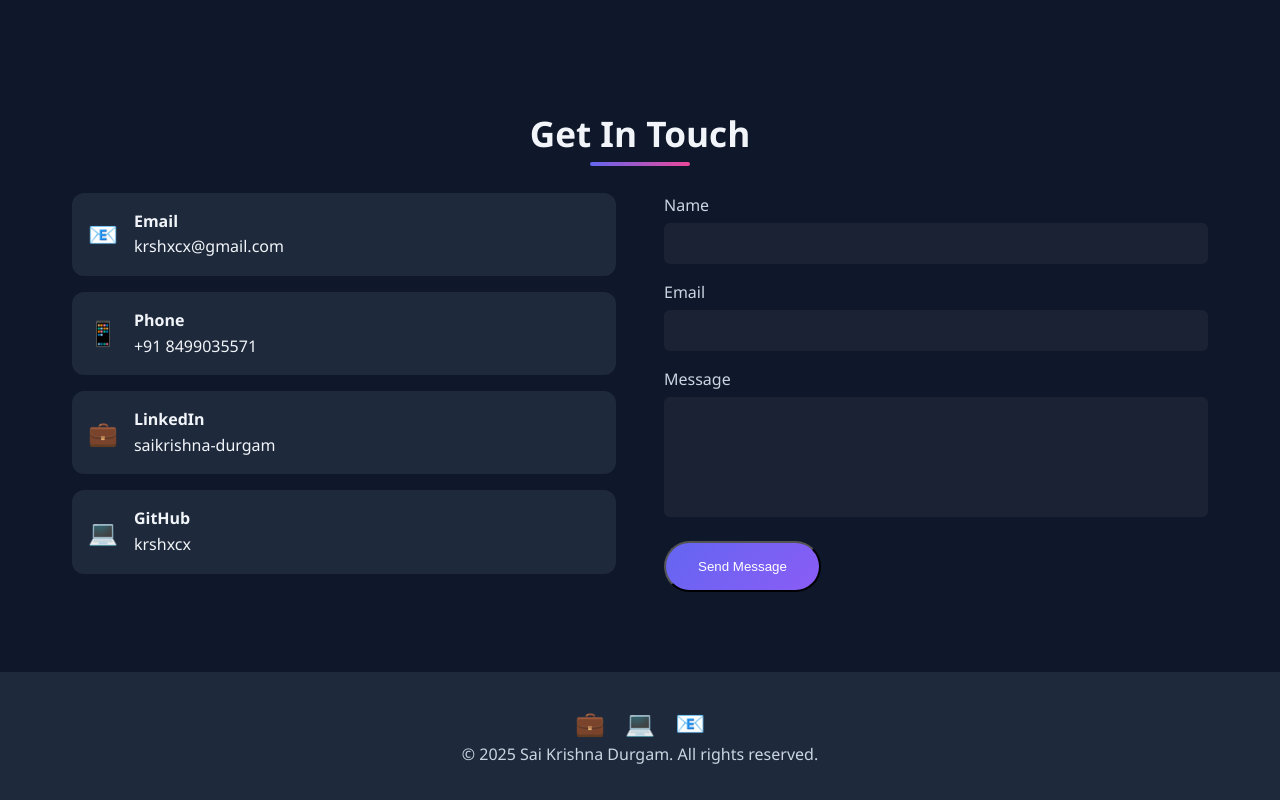
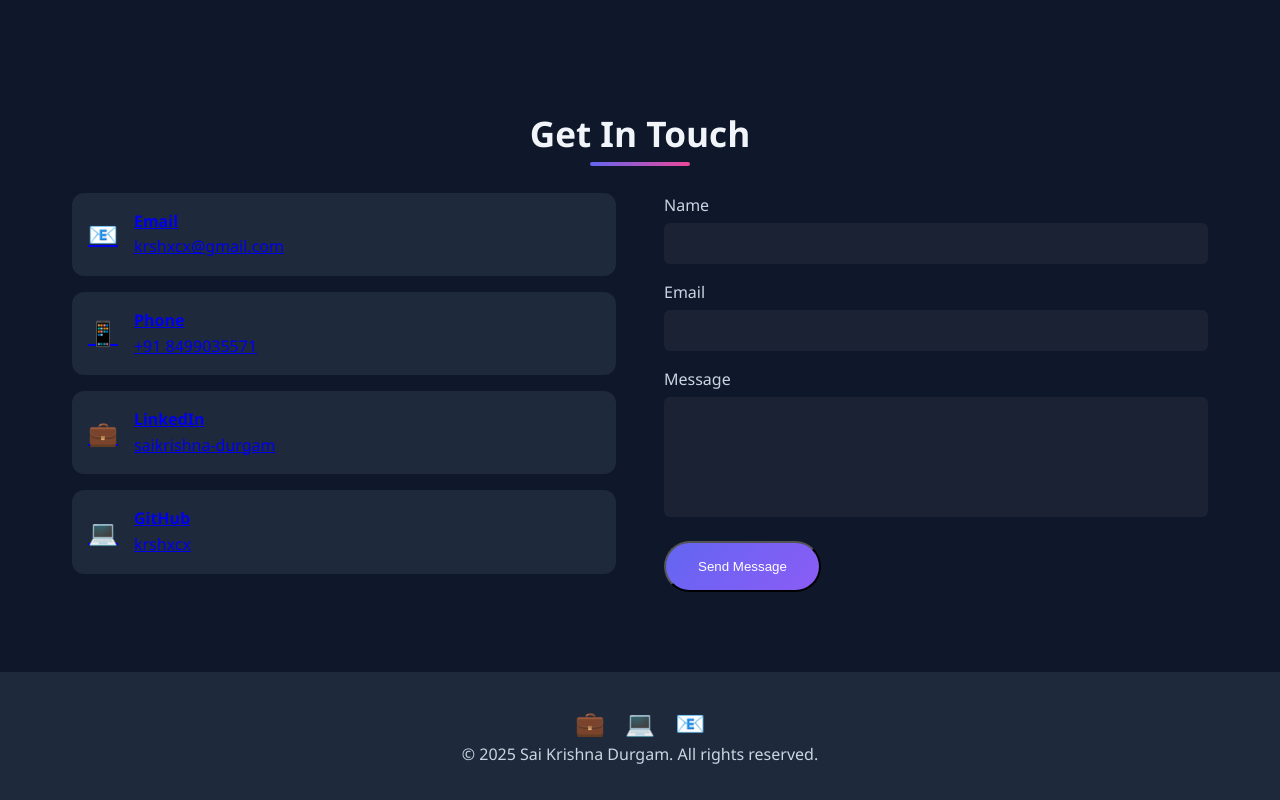
Before and after one commit to krshxcx/My-Website, a plain HTML site: page index.html in a window 1280 px wide. Shown: the part 3062-3862 px from the top of the page. Drawn offline with Linux system fonts and the light colour scheme.

Commit message:
Fix formatting issues in index.html

```diff
--- a/index.html
+++ b/index.html
@@ -122,10 +122,10 @@
     <h2 class="section-title">Get In Touch</h2>
     <div class="contact-container">
       <div class="contact-info">
-        <div class="contact-item"><div class="contact-icon">📧</div><div><h4>Email</h4><p>krshxcx@gmail.com</p></div></div>
-        <div class="contact-item"><div class="contact-icon">📱</div><div><h4>Phone</h4><p>+91 8499035571</p></div></div>
-        <div class="contact-item"><div class="contact-icon">💼</div><div><h4>LinkedIn</h4><p>saikrishna-durgam</p></div></div>
-        <div class="contact-item"><div class="contact-icon">💻</div><div><h4>GitHub</h4><p>krshxcx</p></div></div>
+        <a href="mailto:krshxcx@gmail.com" class="contact-item"><div class="contact-icon">📧</div><div><h4>Email</h4><p>krshxcx@gmail.com</p></div></a>
+        <a href="tel:+91 8499035571" class="contact-item"><div class="contact-icon">📱</div><div><h4>Phone</h4><p>+91 8499035571</p></div></a>
+        <a href="https://www.linkedin.com/in/saikrishna-durgam/" target="_blank" class="contact-item"><div class="contact-icon">💼</div><div><h4>LinkedIn </h4><p>saikrishna-durgam</p></div></a>
+        <a href="https://github.com/krshxcx" target="_blank" class="contact-item"><div class="contact-icon">💻</div><div><h4>GitHub</h4><p>krshxcx</p></div></a>
       </div>
       <form class="contact-form" id="contactForm">
         <div class="form-group"><label for="name">Name</label><input type="text" id="name" required></div>
```
